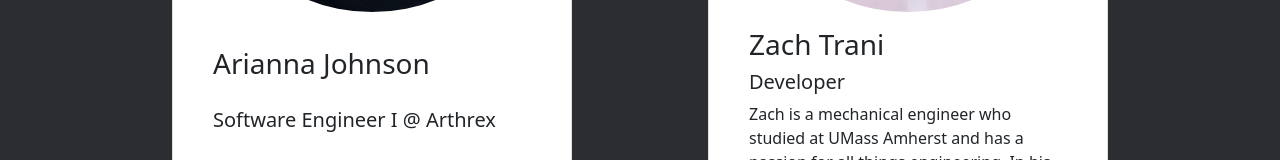
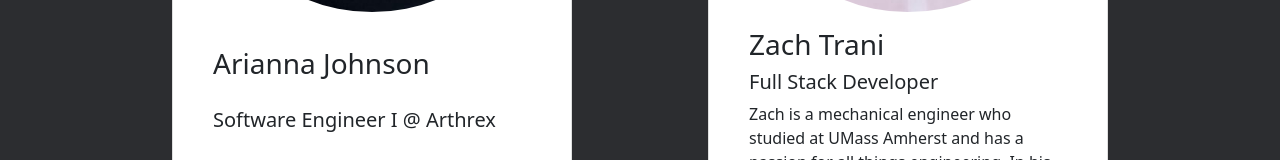
Before and after one commit to Zach-Trani/markdown-editor, a React (Create React App) app: page /about in a window 1280 px wide. Shown: the part 464-624 px from the top of the page. Built offline with nearby package versions, Linux system fonts and the light colour scheme.

Commit message:
fix: udate zach description

```diff
--- a/src/Data/profilesData.js
+++ b/src/Data/profilesData.js
@@ -21,7 +21,7 @@ export const profilesData = [
   {
     id: 1,
     name: "Zach Trani",
-    heading: "Developer",
+    heading: "Full Stack Developer",
     description:
       "Zach is a mechanical engineer who studied at UMass Amherst and has a passion for all things engineering. In his free time, he has been self-studying programming and has developed a love for React and all things Javascript. Zach has a strong foundation in mechanical engineering principles and has honed his analytical skills through his studies. He applies this analytical approach to his programming projects, taking a meticulous approach to debugging and optimization.",
     image: devZach,
```
